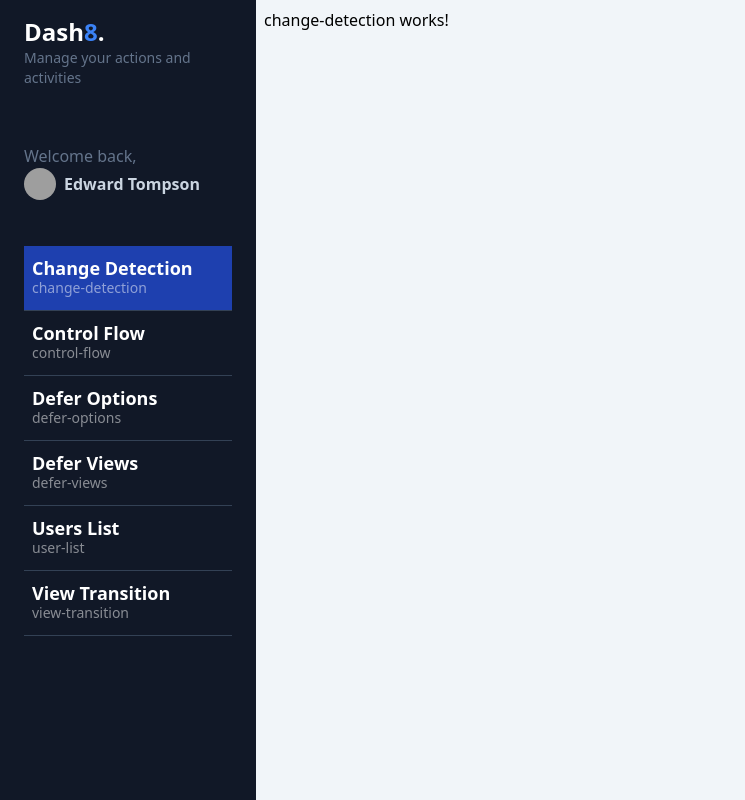
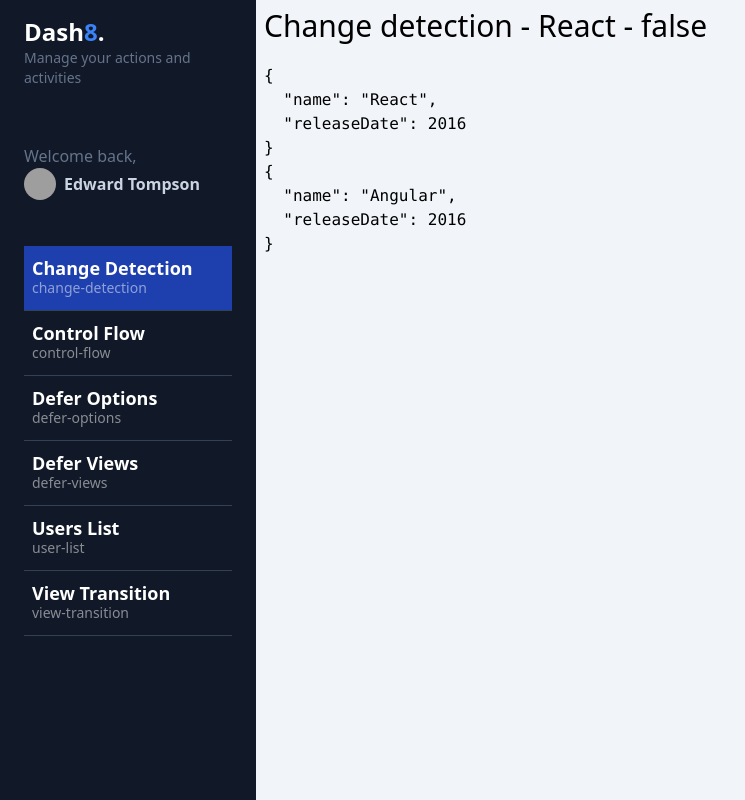
Before and after one commit to JCUrquiza/Angular17, an Angular app: page /dashboard/change-detection in a window 1280 px wide. Shown: the whole page, without its empty margins (0-745 px from the left). Built offline with nearby package versions, Linux system fonts and the light colour scheme; grey boxes are pictures that could not be loaded.

Commit message:
Working with change detection

```diff
--- a/src/app/dashboard/pages/change-detection/change-detection.component.html
+++ /dev/null
@@ -1 +0,0 @@
-<p>change-detection works!</p>
--- a/src/app/dashboard/pages/change-detection/change-detection.component.ts
+++ b/src/app/dashboard/pages/change-detection/change-detection.component.ts
@@ -1,12 +1,46 @@
 import { CommonModule } from '@angular/common';
-import { Component } from '@angular/core';
+import { ChangeDetectionStrategy, Component, computed, signal } from '@angular/core';
+import { TitleComponent } from '@shared/title/title.component';
 
 @Component({
   standalone: true,
-  imports: [CommonModule],
-  templateUrl: './change-detection.component.html',
-  styles: ``
+  imports: [CommonModule, TitleComponent],
+  changeDetection: ChangeDetectionStrategy.OnPush,
+  template: `
+    <app-title [title]="currentFramework()" />
+
+    <pre>{{ frameworkAsSignal() | json }}</pre>
+    <pre>{{ frameworkAsProperty | json }}</pre>
+
+  `
 })
 export default class ChangeDetectionComponent {
 
+  public currentFramework = computed(
+    () => `Change detection - ${ this.frameworkAsSignal().name }`
+  )
+
+  public frameworkAsSignal = signal({
+    name: 'Angular',
+    releaseDate: 2016
+  });
+
+  public frameworkAsProperty = {
+    name: 'Angular',
+    releaseDate: 2016
+  };
+
+  constructor() {
+    setTimeout(() => {
+
+      // this.frameworkAsProperty.name = 'React'
+
+      this.frameworkAsSignal.update( value => ({
+        ...value,
+        name: 'React'
+      }))
+
+    }, 1500)
+  }
+
 }
--- a/src/app/dashboard/pages/control-flow/control-flow.component.html
+++ b/src/app/dashboard/pages/control-flow/control-flow.component.html
@@ -1,3 +1,5 @@
+<app-title title="Control Flow" withShadow />
+
 <section class="grid grid-cols-1 md:grid-cols-2 gap-3">
 
   <!-- ngIf @if -->
--- a/src/app/dashboard/pages/control-flow/control-flow.component.ts
+++ b/src/app/dashboard/pages/control-flow/control-flow.component.ts
@@ -1,11 +1,12 @@
 import { Component, signal } from '@angular/core';
+import { TitleComponent } from '@shared/title/title.component';
 
 
 type Grade = 'A' | 'B' | 'F';
 
 @Component({
   standalone: true,
-  imports: [],
+  imports: [ TitleComponent ],
   templateUrl: './control-flow.component.html',
   styles: ``
 })
--- a/src/app/shared/title/title.component.html
+++ /dev/null
@@ -1 +0,0 @@
-<p>title works!</p>
--- a/src/app/shared/title/title.component.ts
+++ b/src/app/shared/title/title.component.ts
@@ -1,12 +1,19 @@
-import { Component } from '@angular/core';
+import { Component, Input, booleanAttribute } from '@angular/core';
 
 @Component({
   selector: 'app-title',
   standalone: true,
   imports: [],
-  templateUrl: './title.component.html',
+  template: `<h1 class="text-3xl mb-5">{{ title }} - {{ withShadow }}</h1>
+  `,
   styles: ``
 })
 export class TitleComponent {
 
+  @Input({ required: true })
+  public title: string = '';
+
+  @Input({ transform: booleanAttribute })
+  public withShadow: boolean = false;
+
 }
```
